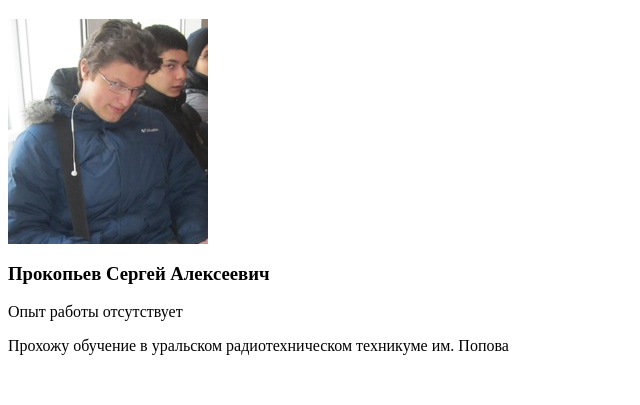
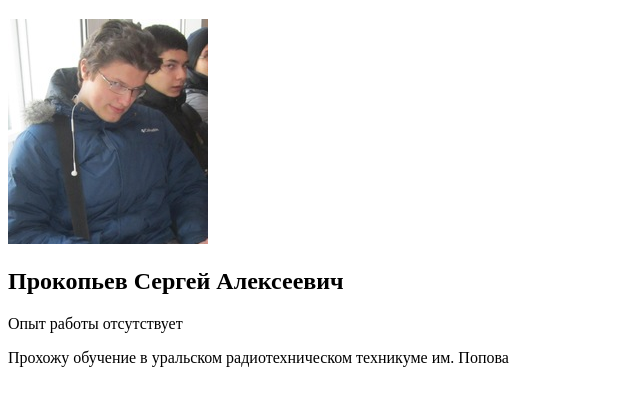
Before and after one commit to meded90/URTK-develop-front-end__dz-2-HTML, a plain HTML site: page index.html in a window 1280 px wide. Shown: the part 61-466 px from the top of the page, without its empty margins (0-640 px from the left). Drawn offline with Linux system fonts and the light colour scheme.

Commit message:
готово

```diff
--- a/index.html
+++ b/index.html
@@ -1,4 +1,4 @@
-<!DOCTYPE html PUBLIC "-//W3C//DTD XHTML 1.0 Transitional//EN" "http://www.w3.org/TR/xhtml1/DTD/xhtml1-transitional.dtd">
+<!DOCTYPE html>
 <html xmlns="http://www.w3.org/1999/xhtml">
 <head>
 <meta http-equiv="Content-Type" content="text/html; charset=utf-8" />
@@ -7,8 +7,8 @@
 
 <body>
 <h1>Портфолио</h1>
-<p> <img src="Photo.jpg" width="200" height="225"> </p>
-<h3>Прокопьев Сергей Алексеевич</h3>
+<p> <img src="Photo.jpg" width="200" height="225" alt="фото"></p>
+<h2>Прокопьев Сергей Алексеевич</h2>
 <p>Опыт работы отсутствует</p>
 <p>Прохожу обучение в уральском радиотехническом техникуме им. Попова</p>
 </body>
```
